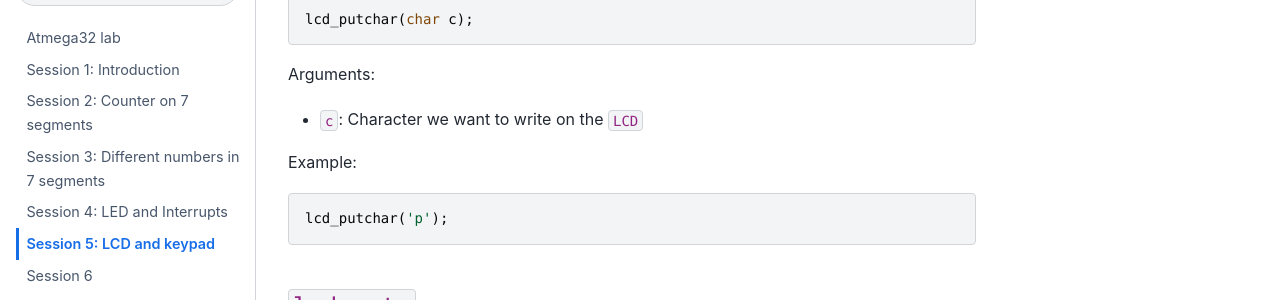
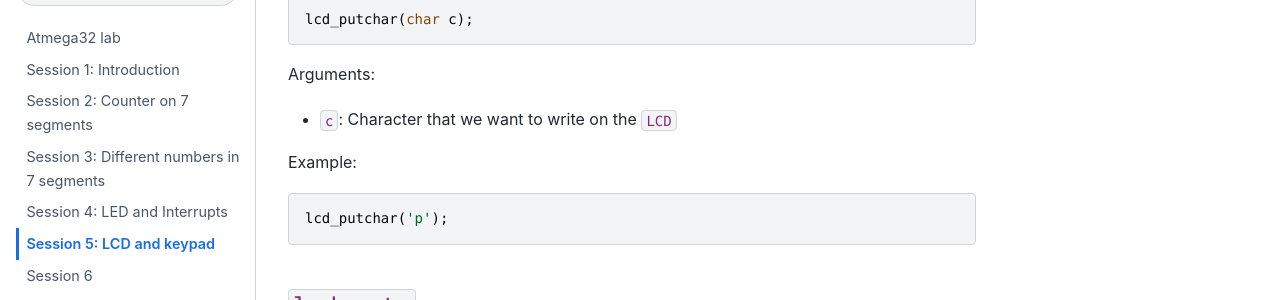
Before and after one commit to LiterallyTheOne/atmega32_lab, a Jupyter Book: the page built from docs/session_5.md, in a window 1280 px wide and 900 px high, scrolled down 2007 px. Shown: the part 187-487 px from the top of the window. Built offline with Jupyter Book 1.0.4 settings and Sphinx 7.4.7 and the Sphinx Book theme 1.1.4, drawn with Linux system fonts in a browser that asks for light colours.

Commit message:
Fix the grammar mistake

```diff
--- a/docs/session_5.md
+++ b/docs/session_5.md
@@ -96,7 +96,7 @@ lcd_putchar(char c);
 
 Arguments:
 
-* `c`: Character we want to write on the `LCD`
+* `c`: Character that we want to write on the `LCD`
 
 Example:
 
```
